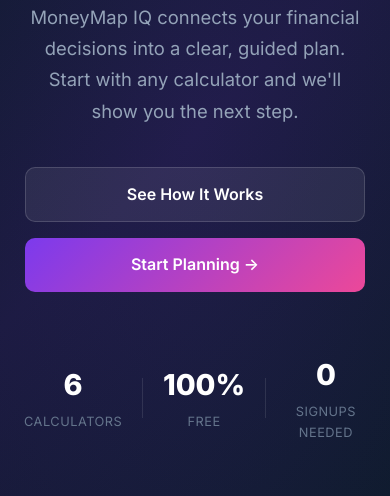
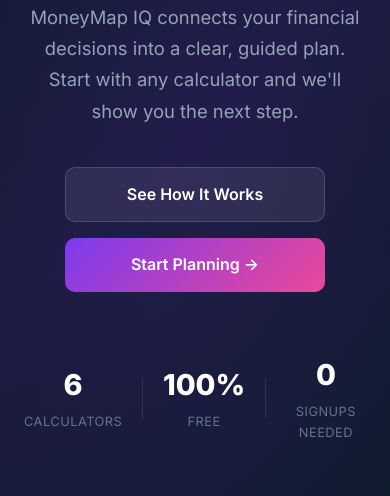
Before and after one commit to javiercodes180/moneymap-iq, a plain HTML site: page index.html in a window 390 px wide. Shown: the part 348-844 px from the top of the page. Drawn offline with Linux system fonts and the light colour scheme.

Commit message:
Reduce mobile CTA button width

```diff
--- a/style.css
+++ b/style.css
@@ -754,7 +754,7 @@
   .hero-ctas .btn-primary,
   .hero-ctas .btn-secondary {
     width: 100%;
-    max-width: 340px;
+    max-width: 260px;
     text-align: center;
   }
   .hero-stats {
```
